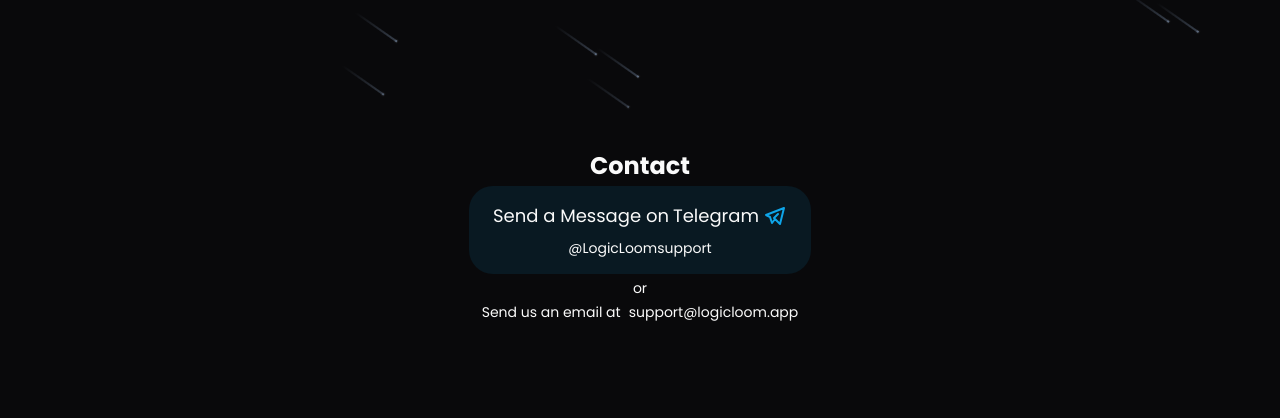
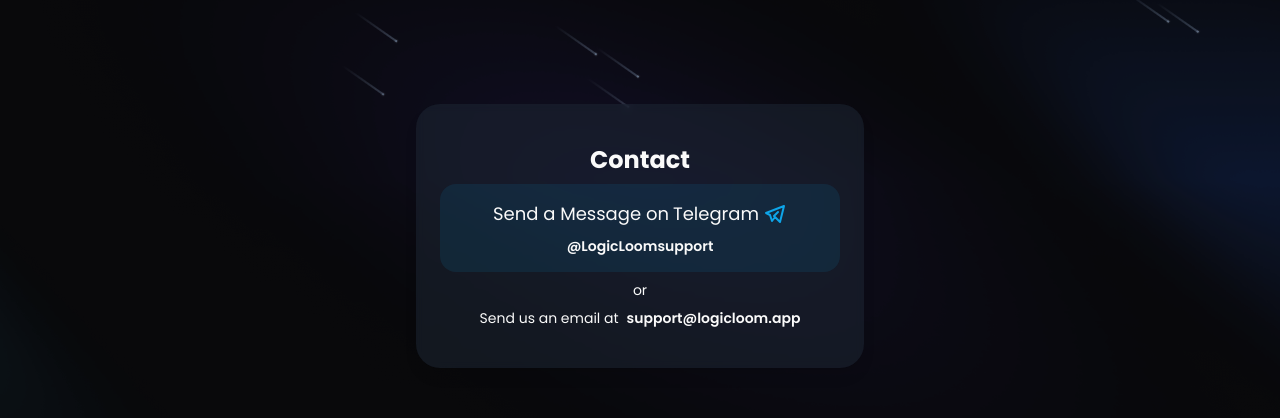
Before and after one commit to logicloom-app/frontend, a Next.js app: page /en/contact in a window 1280 px wide. Shown: the part 184-602 px from the top of the page. Built offline with nearby package versions, Linux system fonts and the light colour scheme; no server answers.

Commit message:
enhance contact page layout and popover background styling

```diff
--- a/src/app/(user)/[lang]/_components/Header.jsx
+++ b/src/app/(user)/[lang]/_components/Header.jsx
@@ -301,7 +301,7 @@
                 </div>
               </PopoverTrigger>
 
-              <PopoverContent className="w-80 p-5 rounded-3xl flex flex-col items-center gap-2 bg-white [box-shadow:0_0_0_1px_rgba(0,0,0,.03),0_2px_4px_rgba(0,0,0,.05),0_12px_24px_rgba(0,0,0,.05)] transform-gpu dark:bg-transparent dark:backdrop-blur-md dark:[border:1px_solid_rgba(255,255,255,.1)] dark:[box-shadow:0_-20px_80px_-20px_#ffffff1f_inset]">
+              <PopoverContent className="w-80 p-5 rounded-3xl flex flex-col items-center gap-2 bg-white/50 dark:bg-transparent backdrop-blur-sm [box-shadow:0_0_0_1px_rgba(0,0,0,.03),0_2px_4px_rgba(0,0,0,.05),0_12px_24px_rgba(0,0,0,.05)] transform-gpu dark:backdrop-blur-md dark:[border:1px_solid_rgba(255,255,255,.1)] dark:[box-shadow:0_-20px_80px_-20px_#ffffff1f_inset]">
                 <div className="flex items-center gap-2 mb-4">
                   <Avatar className="w-16 h-16">
                     <AvatarImage src={user?.avatar} />
--- a/src/app/(user)/[lang]/contact/page.jsx
+++ b/src/app/(user)/[lang]/contact/page.jsx
@@ -4,15 +4,28 @@
 import Link from "next/link";
 
 export default async function Contact({ params }) {
+  const theme =
+    typeof window !== "undefined" ? localStorage.getItem("theme") : "light";
   const { lang } = await params;
   const dict = await getDictionary(lang);
 
   return (
-    <div className="flex flex-col gap-1 items-center justify-center h-[calc(100vh-100px)] relative overflow-hidden w-full">
-      <h1 className="text-2xl font-bold">{dict?.contact?.title}</h1>
+    <div className="flex items-center justify-center h-[calc(100vh-100px)] relative overflow-hidden w-full px-4">
+      {theme === "dark" ? (
+        <div className="absolute inset-0 bg-bottom bg-no-repeat z-0 bg-[url('/images/1-dark.png')] bg-cover opacity-50" />
+      ) : (
+        <div className="absolute inset-0 bg-bottom bg-no-repeat z-0 bg-[url('/images/7-dark.png')] bg-cover opacity-40" />
+      )}
 
-      <div className="flex flex-col items-center justify-center gap-2 bg-sky-500/10 rounded-3xl px-6 py-4 lg:text-lg md:text-base text-sm">
-        <div className="flex items-center justify-center gap-1">
+      <div className="z-10 flex flex-col gap-2 items-center justify-center dark:bg-gray-800/50 bg-gray-200/50 backdrop-blur-sm rounded-3xl px-4 py-6 sm:px-6 sm:py-10 lg:text-lg max-w-md w-full shadow-lg hover:shadow-xl transition-shadow">
+        <h1 className="text-xl sm:text-2xl font-bold">{dict?.contact?.title}</h1>
+
+        <div className="flex flex-col items-center justify-center gap-2 bg-sky-500/10 rounded-2xl px-4 py-3 sm:px-6 sm:py-4 lg:text-lg  w-full">
+          <div
+            className={`flex flex-col sm:flex-row items-center justify-center gap-1 text-nowrap ${
+              lang === "de" && "text-sm"
+            }`}
+          >
             <p>{dict?.contact?.sendMessage}</p>
             <Link
               href="https://t.me/logicloomsupport"
@@ -20,13 +33,13 @@
               className="flex items-center gap-1 hover:text-sky-500 transition-all duration-300"
             >
               Telegram
-            <TbBrandTelegram className="w-6 h-6 text-sky-500" />
+              <TbBrandTelegram className="w-5 h-5 sm:w-6 sm:h-6 text-sky-500" />
             </Link>
           </div>
           <Link
             href="https://t.me/logicloomsupport"
             target="_blank"
-          className="text-sm hover:text-sky-500 transition-all duration-300"
+            className="text-sm font-semibold hover:text-sky-500 transition-all duration-300"
           >
             @LogicLoomsupport
           </Link>
@@ -34,14 +47,15 @@
 
         <span className="text-sm">{dict?.contact?.or}</span>
 
-      <div className="flex items-center justify-center gap-2 text-sm">
+        <div className="flex flex-col sm:flex-row items-center justify-center gap-2 text-sm w-full">
           <p className="">{dict?.contact?.sendEmail}</p>
           <a
             href="mailto:support@logicloom.app"
-          className="hover:text-sky-500 transition-all duration-300"
+            className="hover:text-sky-500 font-semibold transition-all duration-300"
           >
             support@logicloom.app
           </a>
+        </div>
       </div>
 
       <Meteors number={15} />
```
Lines whose indentation alone changed are shown as unchanged.
